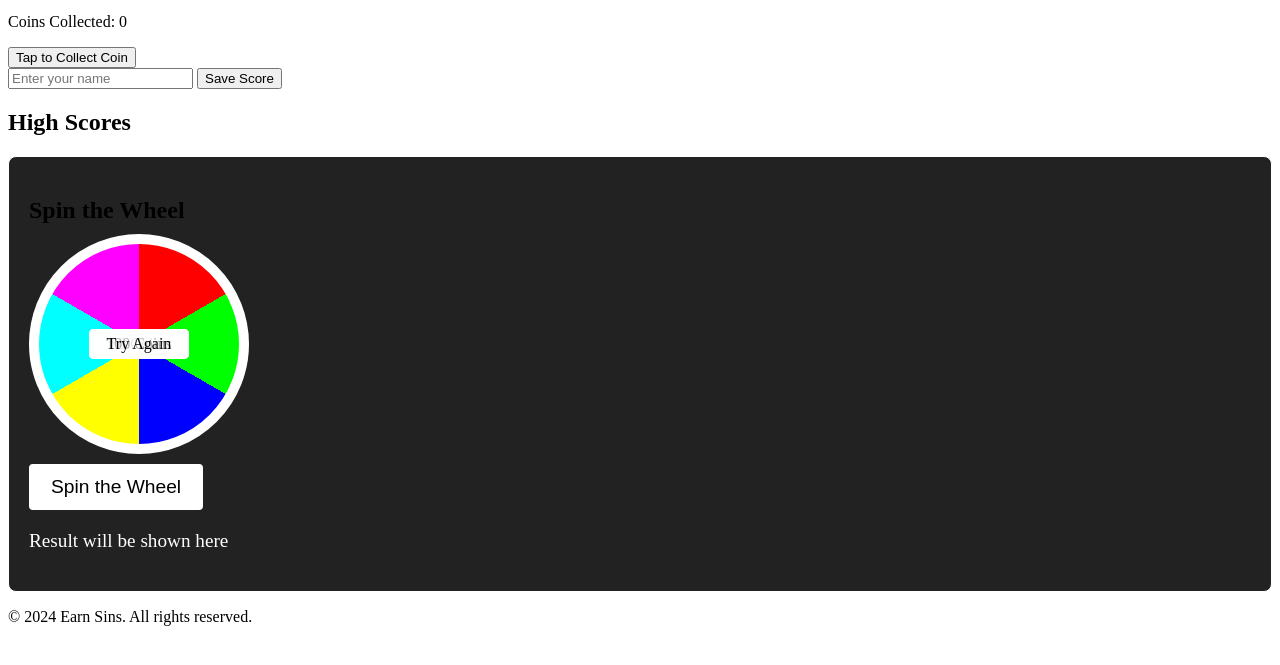
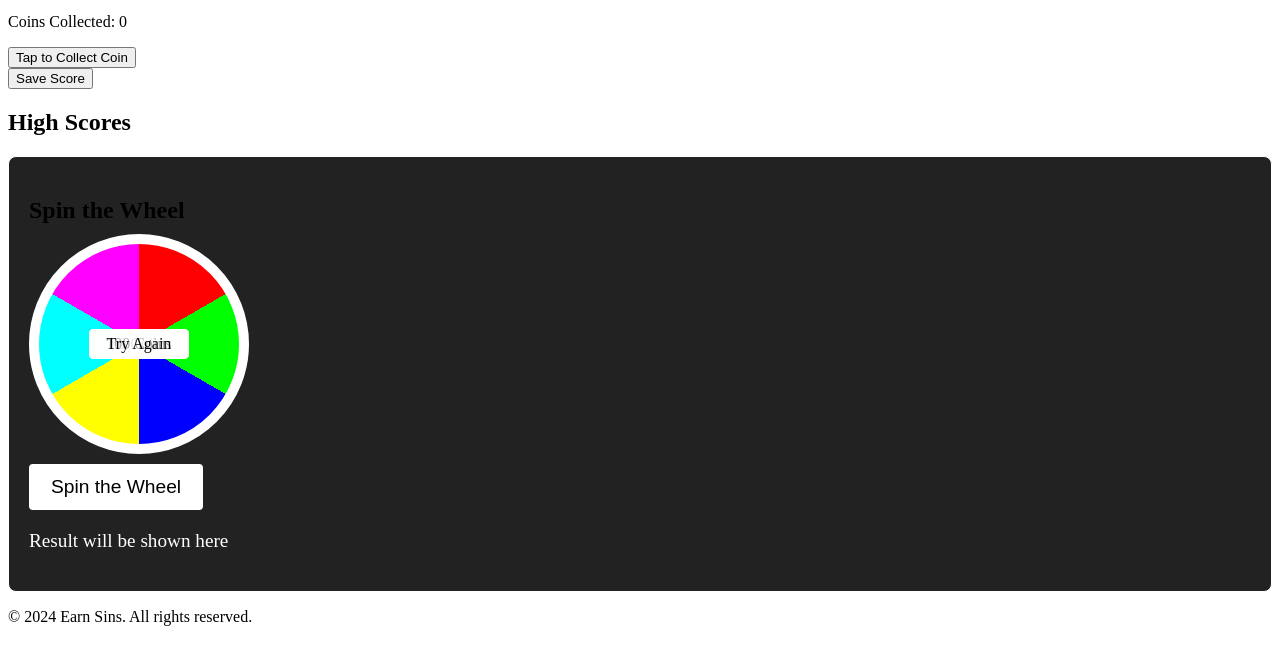
Before and after one commit to sinasll/tapping, a plain HTML site: page index.html in a window 1280 px wide. Shown: the part 135-800 px from the top of the page. Drawn offline with Linux system fonts and the light colour scheme.

Commit message:
Update index.html

```diff
--- a/index.html
+++ b/index.html
@@ -21,7 +21,7 @@
             </div>
             <button id="tap-button">Tap to Collect Coin</button>
             <div class="save-score">
-                <input type="text" id="username" placeholder="Enter your name" />
+                <input type="hidden" id="telegram-username" value="" /> <!-- Hidden field for Telegram username -->
                 <button id="save-button">Save Score</button>
             </div>
             <div class="high-scores">
```
